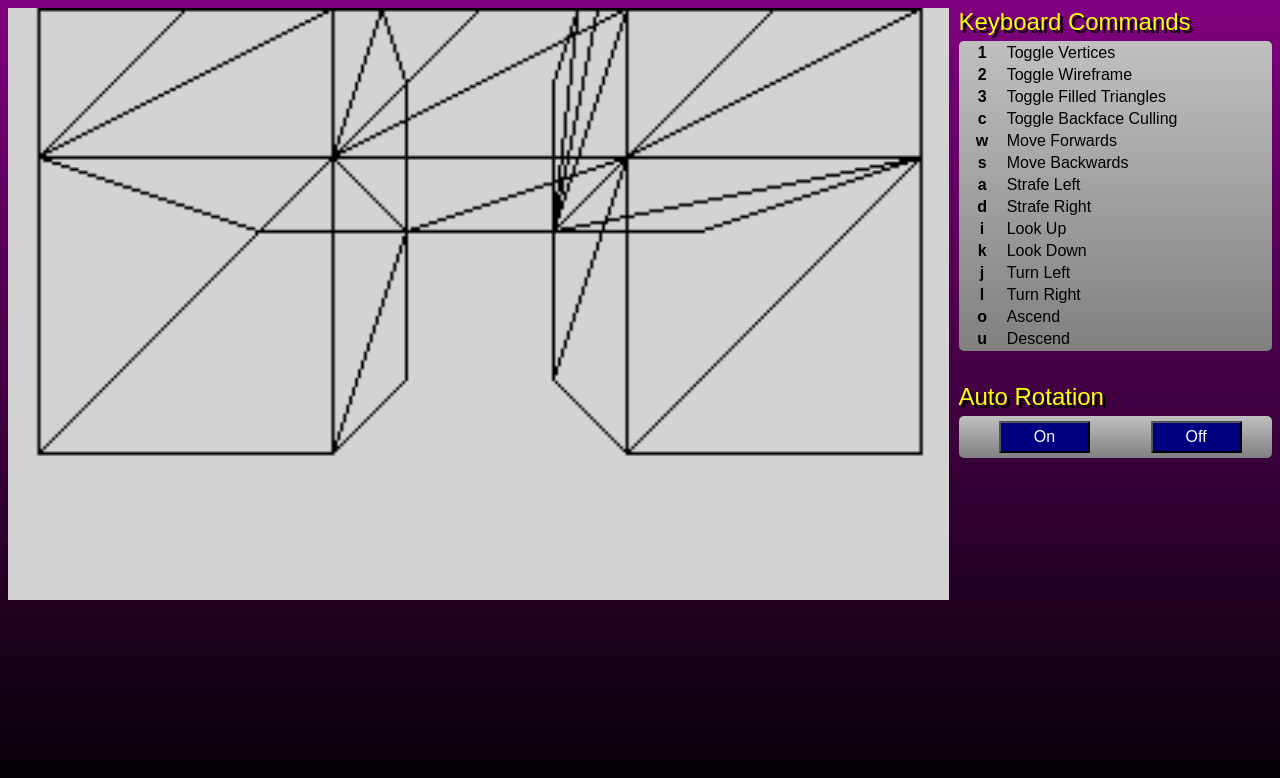
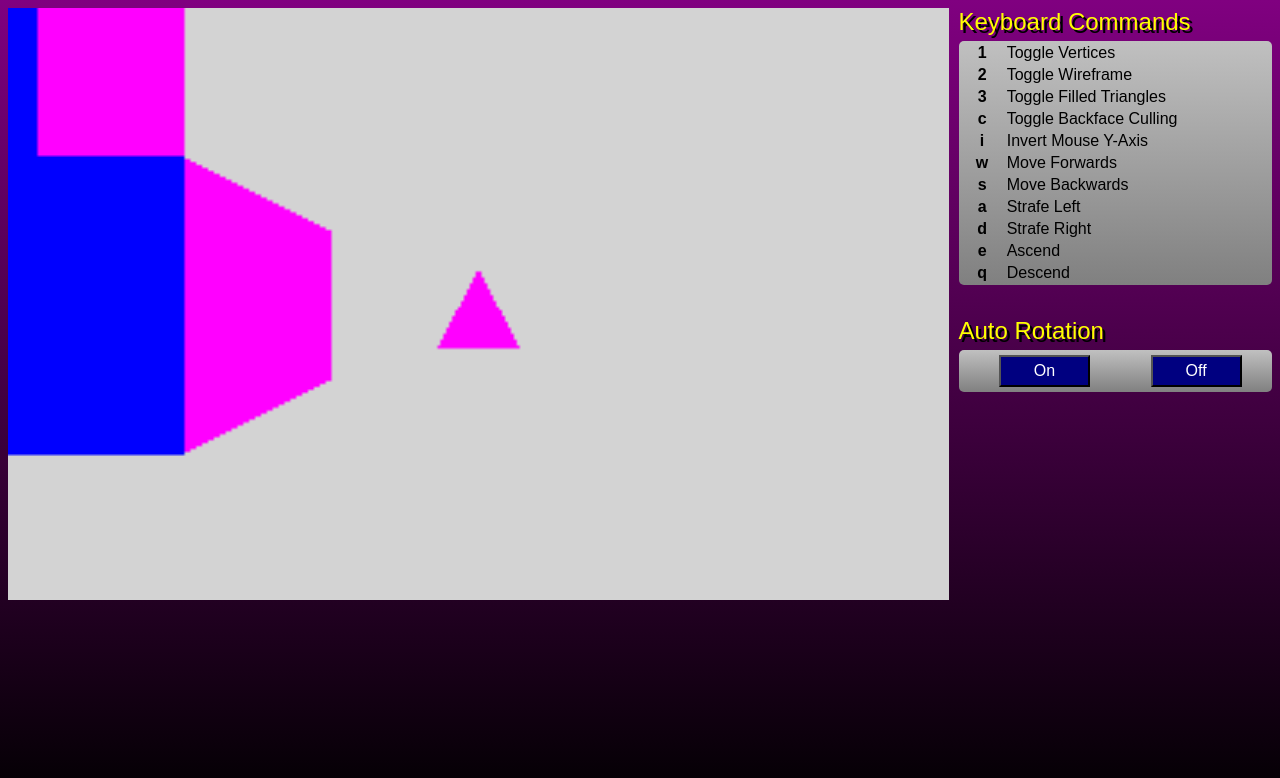
Before and after one commit to twwhite84/3d_software_renderer, a website built with webpack: page TS_version/src/index.html in a window 1280 px wide. Built offline with nearby package versions, Linux system fonts and the light colour scheme; animation ran at ten frames a second.

Commit message:
multiple meshes

```diff
--- a/TS_version/src/colours.ts
+++ b/TS_version/src/colours.ts
@@ -9,4 +9,5 @@ export class Colour {
     static readonly MAGENTA: vec4_t = [255, 0, 255, 255];
     static readonly WHITE: vec4_t = [255, 255, 255, 255];
     static readonly BLACK: vec4_t = [0, 0, 0, 255];
+    static readonly BROWN: vec4_t = [165,42,42,255];
 }
--- a/TS_version/src/cube.ts
+++ /dev/null
@@ -1,44 +0,0 @@
-import { Colour } from "./colours";
-import { vec3_t, vec4_t } from "./vector";
-
-export interface face_t {
-    vertexIndices: vec3_t,
-    colour: vec4_t
-}
-
-export class Cube {
-
-    vertices: vec3_t[] = [
-        [-1.0, -1.0, 1.0],  //0
-        [1.0, -1.0, 1.0],   //1
-        [-1.0, 1.0, 1.0],   //2
-        [1.0, 1.0, 1.0],    //3
-        [-1.0, 1.0, -1.0],  //4
-        [1.0, 1.0, -1.0],   //5
-        [-1.0, -1.0, -1.0], //6
-        [1.0, -1.0, -1.0]   //7
-    ]
-
-    faces: face_t[] = [
-        { 'vertexIndices': [0, 1, 2], 'colour': Colour.RED },     //s1
-        { 'vertexIndices': [2, 1, 3], 'colour': Colour.RED },
-        { 'vertexIndices': [2, 3, 4], 'colour': Colour.GREEN },   //s2
-        { 'vertexIndices': [4, 3, 5], 'colour': Colour.GREEN },
-        { 'vertexIndices': [4, 5, 6], 'colour': Colour.BLUE },    //s3
-        { 'vertexIndices': [6, 5, 7], 'colour': Colour.BLUE },
-        { 'vertexIndices': [6, 7, 0], 'colour': Colour.YELLOW },  //s4
-        { 'vertexIndices': [0, 7, 1], 'colour': Colour.YELLOW },
-        { 'vertexIndices': [1, 7, 3], 'colour': Colour.MAGENTA }, //s5
-        { 'vertexIndices': [3, 7, 5], 'colour': Colour.MAGENTA },
-        { 'vertexIndices': [6, 0, 4], 'colour': Colour.CYAN },    //s6
-        { 'vertexIndices': [4, 0, 2], 'colour': Colour.CYAN },
-    ]
-
-    rotation: vec3_t = [0, 0, 0];
-    scale: vec3_t = [1.0, 1.0, 1.0];
-    translation: vec3_t = [0, 0, 0];
-
-    constructor(position: vec3_t) {
-        this.translation = position;
-    }
-}
--- a/TS_version/src/index.html
+++ b/TS_version/src/index.html
@@ -34,6 +34,11 @@
                         <td>Toggle Backface Culling</td>
                     </tr>
                     <tr>
+                        <td>i</td>
+                        <td>Invert Mouse Y-Axis</td>
+                    </tr>
+
+                    <tr>
                         <td>w</td>
                         <td>Move Forwards</td>
                     </tr>
@@ -50,27 +55,11 @@
                         <td>Strafe Right</td>
                     </tr>
                     <tr>
-                        <td>i</td>
-                        <td>Look Up</td>
-                    </tr>
-                    <tr>
-                        <td>k</td>
-                        <td>Look Down</td>
-                    </tr>
-                    <tr>
-                        <td>j</td>
-                        <td>Turn Left</td>
-                    </tr>
-                    <tr>
-                        <td>l</td>
-                        <td>Turn Right</td>
-                    </tr>
-                    <tr>
-                        <td>o</td>
+                        <td>e</td>
                         <td>Ascend</td>
                     </tr>
                     <tr>
-                        <td>u</td>
+                        <td>q</td>
                         <td>Descend</td>
                     </tr>
                 </table>
--- a/TS_version/src/input.ts
+++ b/TS_version/src/input.ts
@@ -10,6 +10,8 @@ export class Input {
     static keyAlreadyDown_2: boolean = false;
     static keyAlreadyDown_3: boolean = false;
     static keyAlreadyDown_c: boolean = false;
+    static keyAlreadyDown_i: boolean = false;
+    static yflip: number = -1;
 
     static registerKeyDown(event: KeyboardEvent): void {
         Input.keysDown[event.key] = true;
@@ -21,7 +23,7 @@ export class Input {
 
     static handleMouseEvent(event: MouseEvent, ts_delta: number) {
         Camera.yaw += event.movementX * 0.1 * ts_delta;
-        Camera.pitch -= -event.movementY * 0.1 * ts_delta;
+        Camera.pitch += event.movementY * 0.1 * ts_delta * Input.yflip;
         if (Camera.pitch > 90) Camera.pitch = 90;
         if (Camera.pitch < -90) Camera.pitch = -90;
     }
@@ -64,28 +66,13 @@ export class Input {
             Input.keyAlreadyDown_3 = false;
         }
 
-        // turn camera right
-        if (Input.keysDown['l']) {
-            Camera.rotateCameraY(1.0 * ts_delta);
+        // toggle y-axis flip
+        if (Input.keysDown['i'] && Input.keyAlreadyDown_i == false) {
+            Input.yflip =-1 * Input.yflip;
+            Input.keyAlreadyDown_i = true;
         }
-
-        // turn camera left
-        if (Input.keysDown['j']) {
-            Camera.rotateCameraY(-1.0 * ts_delta);
-        }
-
-        // tilt camera up
-        if (Input.keysDown['k']) {
-            Camera.rotateCameraX(1.0 * ts_delta);
-            let max_tilt_up: number = 89 * (Math.PI / 180);
-            if (Camera.pitch > max_tilt_up) Camera.pitch = max_tilt_up;
-        }
-
-        // tilt camera down
-        if (Input.keysDown['i']) {
-            Camera.rotateCameraX(-1.0 * ts_delta);
-            let max_tilt_down: number = -89 * (Math.PI / 180);
-            if (Camera.pitch < max_tilt_down) Camera.pitch = max_tilt_down;
+        if (!Input.keysDown['i']) {
+            Input.keyAlreadyDown_i = false;
         }
 
         // walk forward
@@ -101,7 +88,7 @@ export class Input {
         }
 
         // pan up
-        if (Input.keysDown['o']) {
+        if (Input.keysDown['e']) {
             Camera.position = [
                 Camera.position[VectorIndex.X],
                 Camera.position[VectorIndex.Y] + (3.0 * ts_delta),
@@ -110,7 +97,7 @@ export class Input {
         }
 
         // pan down
-        if (Input.keysDown['u']) {
+        if (Input.keysDown['q']) {
             Camera.position = [
                 Camera.position[VectorIndex.X],
                 Camera.position[VectorIndex.Y] - (3.0 * ts_delta),
--- a/TS_version/src/main.ts
+++ b/TS_version/src/main.ts
@@ -1,5 +1,6 @@
 import { Camera } from './camera';
-import { Cube, face_t } from './cube';
+import { Cube, Pyramid, Prism } from './mesh'
+import { face_t, IMesh } from './mesh';
 import { Matrices } from './matrices';
 import { Renderer } from './renderer';
 import { Vector, VectorIndex, vec3_t, vec4_t } from './vector';
@@ -10,14 +11,10 @@ import { mathHelper } from './mathHelper';
 
 const X = VectorIndex.X, Y = VectorIndex.Y, Z = VectorIndex.Z, W = VectorIndex.W;
 
-let cubes: Cube[] = [];
-cubes.push(new Cube([-2, 0, 0]));
-cubes.push(new Cube([-2, 2, 0]));
-cubes.push(new Cube([0, 2, 0]));
-cubes.push(new Cube([2, 2, 0]));
-cubes.push(new Cube([2, 0, 0]));
-
-
+let meshes: IMesh[] = [];
+meshes.push(new Cube([-3, 0, -5]));
+meshes.push(new Pyramid([0, 0, 0]));
+meshes.push(new Prism([-7, 4, -3]));
 
 // ---------------------------------------------------------------------------------------------------------------
 
@@ -85,6 +82,7 @@ let projection_matrix = Matrices.make_perspective(fov_y, aspect_y, z_near, z_far
 let triangles: triangle_t[] = []
 let z_buffer: number[] = []
 Clipping.initFrustumPlanes(fov_x, fov_y, z_near, z_far);
+Camera.position = [0,0,-8];
 
 function update() {
 
@@ -99,15 +97,15 @@ function update() {
     let camera_target: vec3_t = Camera.getTarget();
     let view_matrix: math.Matrix = Matrices.make_view(Camera.position, camera_target, Camera.up);
 
-    cubes.forEach(cube => {
-        cube.translation[Z] = 3;
+    meshes.forEach(mesh => {
+        // mesh.translation[Z] = 3;
 
         // update transform matrix
-        let scale_matrix: math.Matrix = Matrices.make_scaler(cube.scale[X], cube.scale[Y], cube.scale[Z]);
-        let translation_matrix: math.Matrix = Matrices.make_translator(cube.translation[X], cube.translation[Y], cube.translation[Z]);
-        let rotation_matrix_x: math.Matrix = Matrices.make_rotator_x(cube.rotation[X]);
-        let rotation_matrix_y: math.Matrix = Matrices.make_rotator_y(cube.rotation[Y]);
-        let rotation_matrix_z: math.Matrix = Matrices.make_rotator_z(cube.rotation[Z]);
+        let scale_matrix: math.Matrix = Matrices.make_scaler(mesh.scale[X], mesh.scale[Y], mesh.scale[Z]);
+        let translation_matrix: math.Matrix = Matrices.make_translator(mesh.translation[X], mesh.translation[Y], mesh.translation[Z]);
+        let rotation_matrix_x: math.Matrix = Matrices.make_rotator_x(mesh.rotation[X]);
+        let rotation_matrix_y: math.Matrix = Matrices.make_rotator_y(mesh.rotation[Y]);
+        let rotation_matrix_z: math.Matrix = Matrices.make_rotator_z(mesh.rotation[Z]);
         let world_matrix: math.Matrix = mathHelper.identity(4) as math.Matrix;
         world_matrix = mathHelper.multiply(world_matrix, scale_matrix);
         world_matrix = mathHelper.multiply(rotation_matrix_z, world_matrix);
@@ -116,15 +114,15 @@ function update() {
         world_matrix = mathHelper.multiply(translation_matrix, world_matrix);
 
         // process every triangle in the mesh
-        for (let i = 0; i < cube.faces.length; i++) {
+        for (let i = 0; i < mesh.faces.length; i++) {
 
             // get the vectors into 4d
             // note: a "face" in this context refers to an unprocessed triangle from the mesh
             // whereas a "triangle" is one that has been transformed
-            let face: face_t = cube.faces[i];
-            let v0: vec4_t = Vector.vec3_to_vec4(cube.vertices[face.vertexIndices[0]]);
-            let v1: vec4_t = Vector.vec3_to_vec4(cube.vertices[face.vertexIndices[1]]);
-            let v2: vec4_t = Vector.vec3_to_vec4(cube.vertices[face.vertexIndices[2]]);
+            let face: face_t = mesh.faces[i];
+            let v0: vec4_t = Vector.vec3_to_vec4(mesh.vertices[face.vertexIndices[0]]);
+            let v1: vec4_t = Vector.vec3_to_vec4(mesh.vertices[face.vertexIndices[1]]);
+            let v2: vec4_t = Vector.vec3_to_vec4(mesh.vertices[face.vertexIndices[2]]);
 
             // apply transforms
             let transformed_vertices: vec4_t[] = [v0, v1, v2];
--- /dev/null
+++ b/TS_version/src/mesh.ts
@@ -0,0 +1,124 @@
+import { vec3_t, vec4_t } from "./vector"
+import { Colour } from "./colours";
+
+export interface face_t {
+    vertexIndices: vec3_t,
+    colour: vec4_t
+}
+
+// anti-clockwise vertices
+export interface IMesh {
+    vertices: vec3_t[];
+    faces: face_t[];
+    rotation: vec3_t;
+    scale: vec3_t;
+    translation: vec3_t;
+}
+
+/*--------------------------------------------------------------------------------------------------------------------*/
+
+export class Cube implements IMesh {
+
+    vertices: vec3_t[] = [
+        [-1.0, -1.0, 1.0],  //0
+        [1.0, -1.0, 1.0],   //1
+        [-1.0, 1.0, 1.0],   //2
+        [1.0, 1.0, 1.0],    //3
+        [-1.0, 1.0, -1.0],  //4
+        [1.0, 1.0, -1.0],   //5
+        [-1.0, -1.0, -1.0], //6
+        [1.0, -1.0, -1.0]   //7
+    ]
+
+    faces: face_t[] = [
+        { 'vertexIndices': [0, 1, 2], 'colour': Colour.RED },     //s1
+        { 'vertexIndices': [2, 1, 3], 'colour': Colour.RED },
+        { 'vertexIndices': [2, 3, 4], 'colour': Colour.GREEN },   //s2
+        { 'vertexIndices': [4, 3, 5], 'colour': Colour.GREEN },
+        { 'vertexIndices': [4, 5, 6], 'colour': Colour.BLUE },    //s3
+        { 'vertexIndices': [6, 5, 7], 'colour': Colour.BLUE },
+        { 'vertexIndices': [6, 7, 0], 'colour': Colour.YELLOW },  //s4
+        { 'vertexIndices': [0, 7, 1], 'colour': Colour.YELLOW },
+        { 'vertexIndices': [1, 7, 3], 'colour': Colour.MAGENTA }, //s5
+        { 'vertexIndices': [3, 7, 5], 'colour': Colour.MAGENTA },
+        { 'vertexIndices': [6, 0, 4], 'colour': Colour.CYAN },    //s6
+        { 'vertexIndices': [4, 0, 2], 'colour': Colour.CYAN },
+    ]
+
+    rotation: vec3_t = [0, 0, 0];
+    scale: vec3_t = [1.0, 1.0, 1.0];
+    translation: vec3_t = [0, 0, 0];
+
+    constructor(position: vec3_t) {
+        this.translation = position;
+    }
+}
+
+/*--------------------------------------------------------------------------------------------------------------------*/
+
+export class Pyramid implements IMesh {
+
+    vertices: vec3_t[] = [
+        [-1, -1, 1],     // 0
+        [1, -1, 1],      // 1
+        [0, 1, 0],      // 2
+        [1, -1, -1],     // 3
+        [-1, -1, -1],    // 4
+    ]
+
+    faces: face_t[] = [
+        { 'vertexIndices': [0, 1, 2], 'colour': Colour.RED },       //1
+        { 'vertexIndices': [1, 3, 2], 'colour': Colour.GREEN },     //2
+        { 'vertexIndices': [4, 0, 2], 'colour': Colour.BLUE },      //3
+        { 'vertexIndices': [3, 4, 2], 'colour': Colour.MAGENTA },    //4
+        { 'vertexIndices': [3, 1, 0], 'colour': Colour.MAGENTA },   //5
+        { 'vertexIndices': [4, 3, 0], 'colour': Colour.MAGENTA },   //6
+    ]
+
+    rotation: vec3_t = [0, 0, 0];
+    scale: vec3_t = [1.0, 1.0, 1.0];
+    translation: vec3_t = [0, 0, 0];
+
+    constructor(position: vec3_t) {
+        this.translation = position;
+    }
+}
+
+/*--------------------------------------------------------------------------------------------------------------------*/
+
+export class Prism implements IMesh {
+
+    vertices: vec3_t[] = [
+        [-1, -5, 1],
+        [1, -5, 1],
+        [-1, 5, 1],
+        [1, 5, 1],
+        [-1, 5, -1],
+        [1, 5, -1],
+        [-1, -5, -1],
+        [1, -5, -1]
+    ]
+
+    faces: face_t[] = [
+        { 'vertexIndices': [0, 1, 2], 'colour': Colour.RED },     //s1
+        { 'vertexIndices': [2, 1, 3], 'colour': Colour.RED },
+        { 'vertexIndices': [2, 3, 4], 'colour': Colour.GREEN },   //s2
+        { 'vertexIndices': [4, 3, 5], 'colour': Colour.GREEN },
+        { 'vertexIndices': [4, 5, 6], 'colour': Colour.BLUE },    //s3
+        { 'vertexIndices': [6, 5, 7], 'colour': Colour.BLUE },
+        { 'vertexIndices': [6, 7, 0], 'colour': Colour.YELLOW },  //s4
+        { 'vertexIndices': [0, 7, 1], 'colour': Colour.YELLOW },
+        { 'vertexIndices': [1, 7, 3], 'colour': Colour.MAGENTA }, //s5
+        { 'vertexIndices': [3, 7, 5], 'colour': Colour.MAGENTA },
+        { 'vertexIndices': [6, 0, 4], 'colour': Colour.CYAN },    //s6
+        { 'vertexIndices': [4, 0, 2], 'colour': Colour.CYAN },
+    ]
+
+    rotation: vec3_t = [0, 0, 0];
+    scale: vec3_t = [1.0, 1.0, 1.0];
+    translation: vec3_t = [0, 0, 0];
+
+    constructor(position: vec3_t) {
+        this.translation = position;
+    }
+}
--- a/TS_version/src/renderer.ts
+++ b/TS_version/src/renderer.ts
@@ -7,7 +7,6 @@ interface RenderOptions {
     vertex: boolean,
     wireframe: boolean,
     filled: boolean,
-    filled_painters: boolean
 }
 
 export class Renderer {
@@ -19,6 +18,8 @@ export class Renderer {
     static z_buffer: number[];
     static cull_mode: boolean;
 
+
+
     static {
         Renderer.canvas = document.getElementById("my-canvas") as HTMLCanvasElement
         Renderer.canvas.style.background = 'lightgrey';
@@ -29,9 +30,8 @@ export class Renderer {
         Renderer.pixel_buffer = Renderer.image_data.data;
         Renderer.render_options = {
             vertex: false,
-            wireframe: true,
-            filled: false,
-            filled_painters: false
+            wireframe: false,
+            filled: true,
         }
         Renderer.z_buffer = Array(Renderer.canvas.width * Renderer.canvas.height).fill(1);
         Renderer.cull_mode = true;
```
